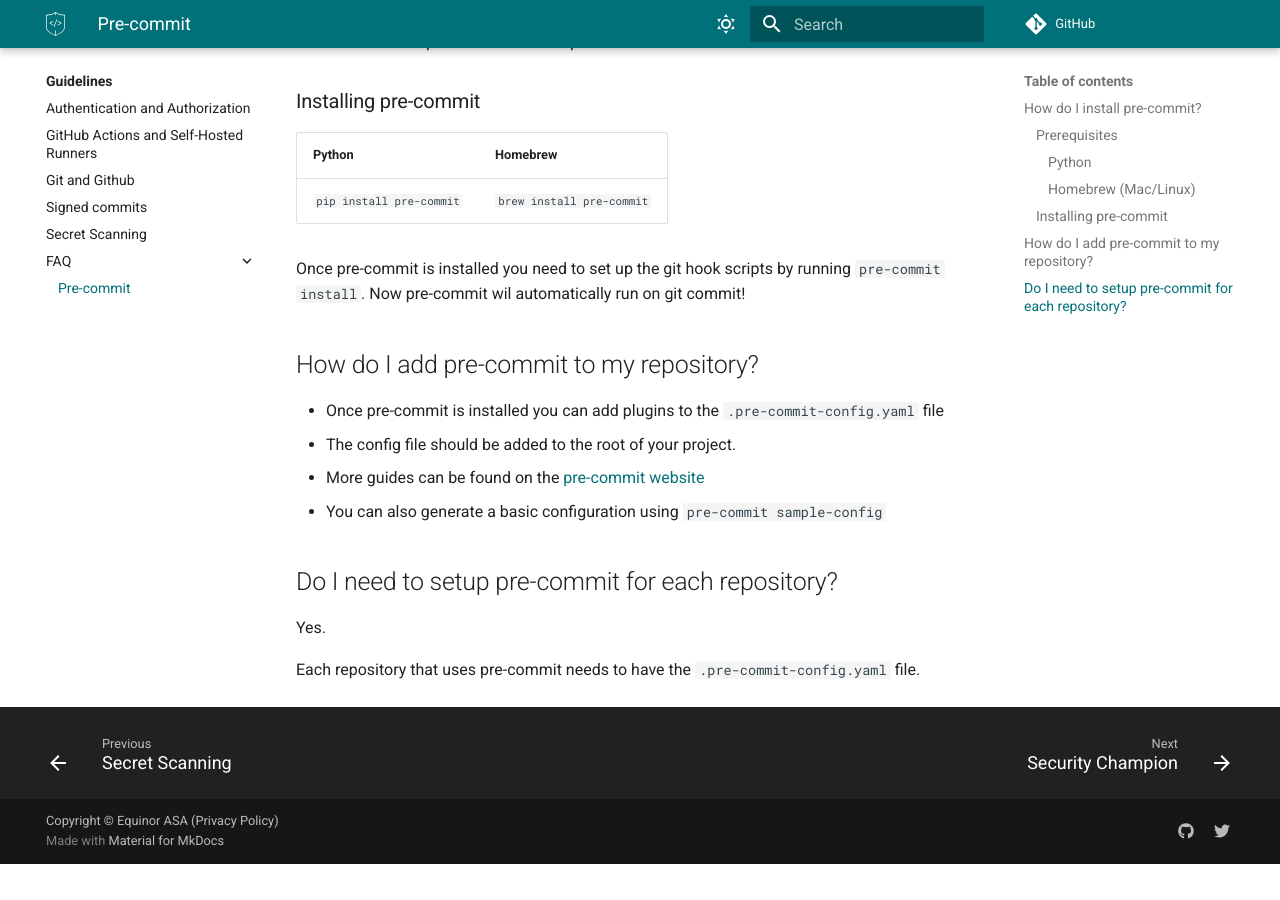
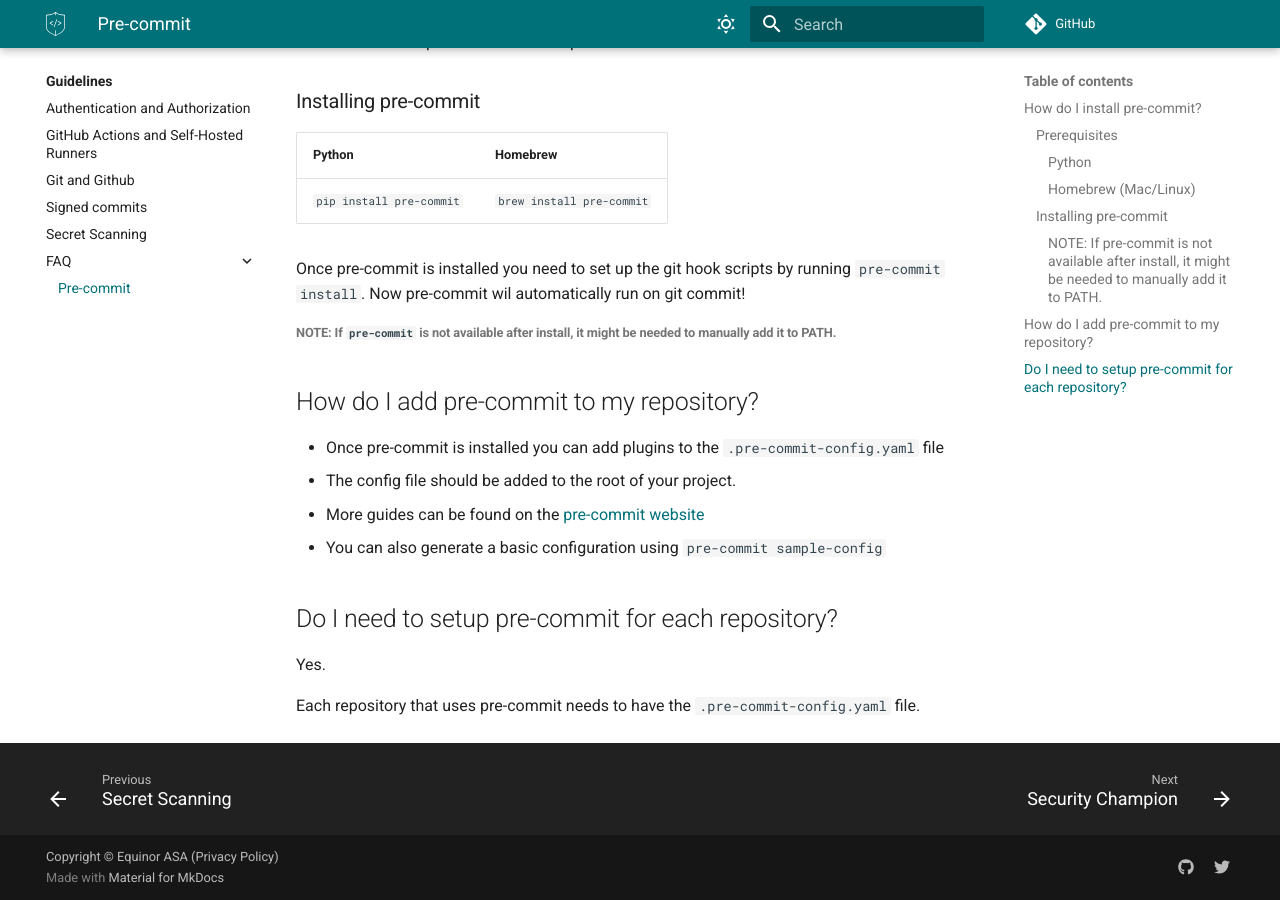
Before and after one commit to equinor/appsec, an MkDocs documentation site: the page built from docs/guidelines/FAQ/pre-commit-faq.md, in a window 1280 px wide and 900 px high, scrolled down 731 px. Built offline with MkDocs 1.6.1 and Material for MkDocs 9.7.7, drawn with Linux system fonts in a browser that asks for light colours; some web fonts are replaced; comment, search, counter and statistics services are not loaded; before the commit the page ends 1595 px from its top, so only the background shows below that.

Commit message:
docs(guidelines): pre-commit note for adding to path after install (#145)
Note of adding pre-commit to PATH after installation.

```diff
--- a/docs/guidelines/FAQ/pre-commit-faq.md
+++ b/docs/guidelines/FAQ/pre-commit-faq.md
@@ -27,6 +27,8 @@
 
 Once pre-commit is installed you need to set up the git hook scripts by running `pre-commit install`. Now pre-commit wil automatically run on git commit!
 
+###### NOTE: If `pre-commit` is not available after install, it might be needed to manually add it to PATH.
+
 ## How do I add pre-commit to my repository?
 
 - Once pre-commit is installed you can add plugins to the `.pre-commit-config.yaml` file
```
Also changed, not shown: 1 other file.
